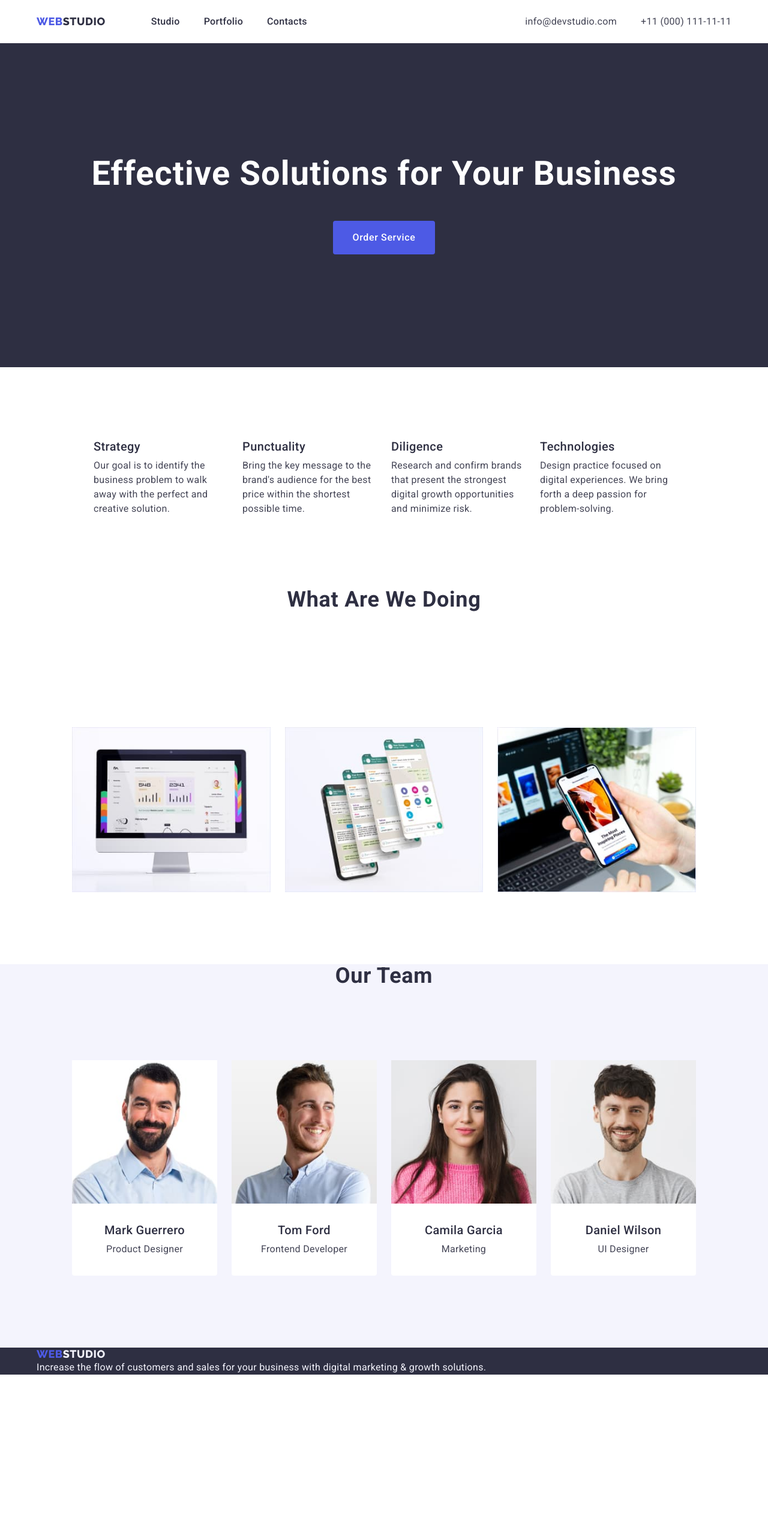
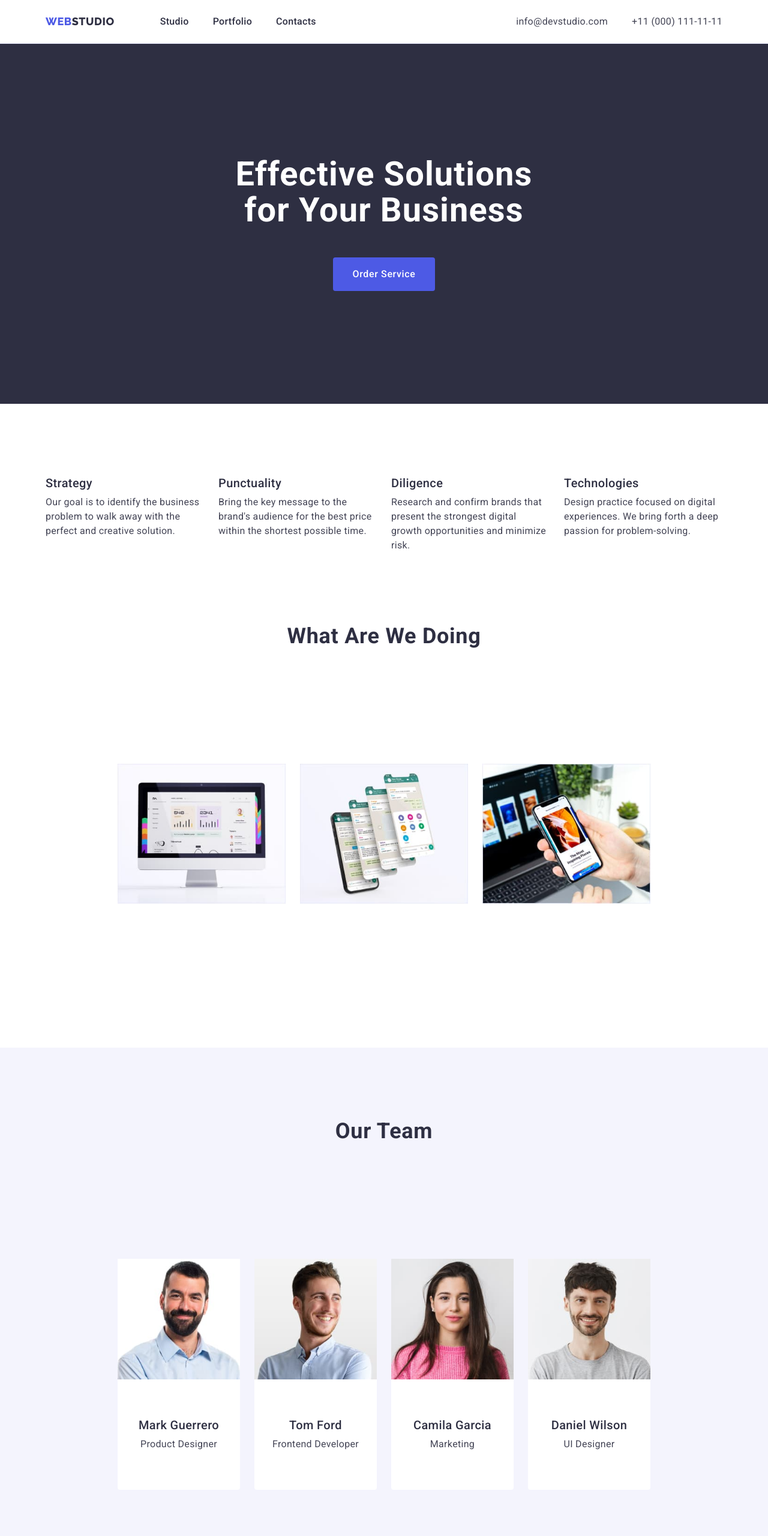
Before and after one commit to Zhyuli/goit-markup-hw-03, a plain HTML site: page index.html in a window 1280 px wide. Shown: the top 2560 px of the page at 60% size. Before the commit the page ends 2291 px from the top, so only its background shows below. Drawn offline with nearby package versions, Linux system fonts and the light colour scheme.

Commit message:
corrected mistakes

```diff
--- a/css/styles.css
+++ b/css/styles.css
@@ -12,8 +12,7 @@
     --ocean: #404BBF;
     --slate: #434455;
     --cloud: #F4F4FD;
-    --cornflower,
-    #E7E9FC;
+    --cornflower: #E7E9FC;
 }
 
 body {
@@ -69,7 +68,13 @@ button {
 .container {
     max-width: 1158px;
     margin: 0 auto;
+    padding: 0 15px;
 
+
+}
+
+.header {
+    border-bottom: 1px solid #e7e9fc;
 }
 
 .header-container {
@@ -93,6 +98,7 @@ button {
 
 .nav {
     display: flex;
+    align-items: center;
 }
 
 .nav-menu {
@@ -173,7 +179,7 @@ button {
 }
 
 .benefits-section {
-    padding: 120px 156px;
+    padding: 120px 0;
 }
 
 .products-section {}
@@ -192,6 +198,7 @@ button {
     margin-bottom: 48px;
     margin-left: auto;
     margin-right: auto;
+    max-width: 496px;
 }
 
 .hero-button {
@@ -205,7 +212,9 @@ button {
     cursor: pointer;
     margin-left: auto;
     margin-right: auto;
-    display: flex;
+    display: block;
+    min-width: 169px;
+
 
 
 }
@@ -240,7 +249,7 @@ button {
 
 .benefits-list-item {
     list-style: none;
-    flex-basis: calc(100% - 24px * 3) / 4;
+    flex-basis: calc((100% - 3 * 24px) / 4);
     width: 264px;
 }
 
@@ -265,6 +274,10 @@ button {
 
 /* Produt styles */
 
+.products-section {
+    padding-bottom: 120px;
+}
+
 .products-title {
     color: var(--navyblue);
     text-align: center;
@@ -274,7 +287,7 @@ button {
     line-height: 1.11;
     letter-spacing: 0.02em;
     text-transform: capitalize;
-    padding-bottom: 72px;
+    margin-bottom: 72px;
 }
 
 .products-list {
@@ -286,14 +299,16 @@ button {
 
 .products-list-item {
     list-style: none;
+    width: calc(100% - 3 * 16px) / 3;
 }
 
 .products-list-img {}
 
-/* Our team styles */
+/* Team styles */
 
 .team-section {
     background-color: var(--cloud);
+    padding: 120px 0;
 }
 
 
@@ -307,6 +322,7 @@ button {
     text-transform: capitalize;
     background-color: #F4F4FD;
     font-size: 36px;
+    margin-bottom: 72px;
 }
 
 .team-list {
@@ -319,11 +335,8 @@ button {
 .team-list-item {
     list-style: none;
     background-color: #FFFFFF;
-    flex-basis: calc(100% - 24px * 3) / 4;
+    flex-basis: calc((100% - 3 * 24px) / 4);
     border-radius: 0px 0px 4px 4px;
-
-
-
 }
 
 .team-list-img {}
@@ -337,7 +350,7 @@ button {
     letter-spacing: 0.02em;
     font-size: 20px;
     padding-top: 32px;
-    padding-bottom: 8px;
+    margin-bottom: 8px;
 }
 
 .team-list-text {
@@ -349,13 +362,17 @@ button {
     padding-bottom: 32px;
 }
 
-.products-list-img {}
+.team-details {
+    padding: 32px 0;
+
+}
 
 /* Footer styles */
 
 .footer-section {
     background-color: var(--navyblue);
     flex-shrink: 0;
+    padding: 100px 0;
 
 }
 
@@ -367,8 +384,12 @@ button {
     font-weight: 400;
     line-height: 1.5;
     letter-spacing: 0.02em;
-    /* padding: 140px 1020px 100px 156px; */
 
+}
+
+.footer-logo {
+    display: inline-block;
+    margin-bottom: 16px;
 }
 
 /* Portfolio css */
@@ -392,14 +413,18 @@ button {
 }
 
 /* Button styles */
-.hero-portf-section {}
+.portfolio section {
+    padding-top: 96px;
+    padding-bottom: 120px;
+
+}
 
 .hero-portf-title {}
 
 .hero-portf-list {
     display: flex;
     gap: 24px;
-    padding-bottom: 96px;
+    margin-bottom: 72px;
     margin-left: auto;
     margin-right: auto;
     justify-content: center;
@@ -427,6 +452,8 @@ button {
 .hero-portf-btn:focus {
     background: var(--ocean);
     color: var(--white);
+    border: 1px solid transparent;
+
 }
 
 /* Projects styles */
@@ -438,7 +465,8 @@ button {
     list-style: none;
     display: flex;
     flex-wrap: wrap;
-    gap: 24px;
+
+
 }
 
 .projects-list-item {
@@ -452,6 +480,8 @@ button {
     align-items: flex-start;
     gap: 32px;
     flex-shrink: 0;
+    column-gap: 24px;
+    row-gap: 48px;
 }
 
 .projects-list-img {}
@@ -468,12 +498,11 @@ button {
 
 .projects-box {
 
-    padding: 0px 16px;
-    flex-direction: column;
-    justify-content: center;
-    align-items: flex-start;
-    gap: 8px;
-    align-self: stretch;
+    padding: 32px 16px;
+    border: 1px solid var(--cornflower);
+    border-top: none;
+    margin-bottom: 8px;
+
 }
 
 .projects-list-text {
--- a/index.html
+++ b/index.html
@@ -23,7 +23,7 @@
     <link rel="stylesheet" href="./css/styles.css" />
   </head>
   <body>
-    <header>
+    <header class="header">
       <div class="header-container container">
         <nav class="nav">
           <a class="logo link" href="./index.html"
@@ -59,7 +59,7 @@
       </div>
     </header>
     <main>
-      <!-- Hero section  -->
+      <!-- Hero section 1  -->
       <section class="hero-section">
         <div class="hero-container container">
           <h1 class="hero-title">Effective Solutions for Your Business</h1>
@@ -68,7 +68,7 @@
           </button>
         </div>
       </section>
-      <!-- Benefits section -->
+      <!-- Benefits section 2 -->
       <section class="benefits-section" id="benefits">
         <div class="benefits-container container">
           <h2 class="visually-hidden">Values</h2>
@@ -104,9 +104,9 @@
           </ul>
         </div>
       </section>
-      <!-- Products section -->
+      <!-- Products section 3 -->
       <section class="products-section">
-        <div class="section">
+        <div class="container">
           <h2 class="products-title">What are we doing</h2>
           <ul class="products-list list">
             <li class="products-list-item">
@@ -139,9 +139,9 @@
           </ul>
         </div>
       </section>
-      <!-- Team section -->
+      <!-- Team section 4 -->
       <section class="team-section">
-        <div class="section">
+        <div class="container">
           <h2 class="team-title">Our Team</h2>
           <ul class="team-list list">
             <li class="team-list-item">
@@ -152,8 +152,10 @@
                 height="260"
                 alt="Mark Guerrero.Product Designer"
               />
+              <div class="team-details">
                 <h3 class="team-list-subtitle">Mark Guerrero</h3>
                 <p class="team-list-text">Product Designer</p>
+              </div>
             </li>
             <li class="team-list-item">
               <img
@@ -163,8 +165,10 @@
                 height="260"
                 alt="Tom Ford.Frontend Developer"
               />
+              <div class="team-details">
                 <h3 class="team-list-subtitle">Tom Ford</h3>
                 <p class="team-list-text">Frontend Developer</p>
+              </div>
             </li>
             <li class="team-list-item">
               <img
@@ -174,8 +178,10 @@
                 height="260"
                 alt="Camila Garcia.Marketing"
               />
+              <div class="team-details">
                 <h3 class="team-list-subtitle">Camila Garcia</h3>
                 <p class="team-list-text">Marketing</p>
+              </div>
             </li>
             <li class="team-list-item">
               <img
@@ -185,8 +191,10 @@
                 height="260"
                 alt="Daniel Wilson.UI Designer"
               />
+              <div class="team-details">
                 <h3 class="team-list-subtitle">Daniel Wilson</h3>
                 <p class="team-list-text">UI Designer</p>
+              </div>
             </li>
           </ul>
         </div>
@@ -195,7 +203,7 @@
 
     <footer class="footer-section">
       <div class="footer-container container">
-        <a class="logo link" href="./index.html"
+        <a class="footer-logo logo link" href="./index.html"
           >Web<span class="logo-light">Studio</span></a
         >
         <p class="footer-text">
```
Also changed, not shown: portfolio.html (+33 -9 lines). Lines whose indentation alone changed are shown as unchanged.
